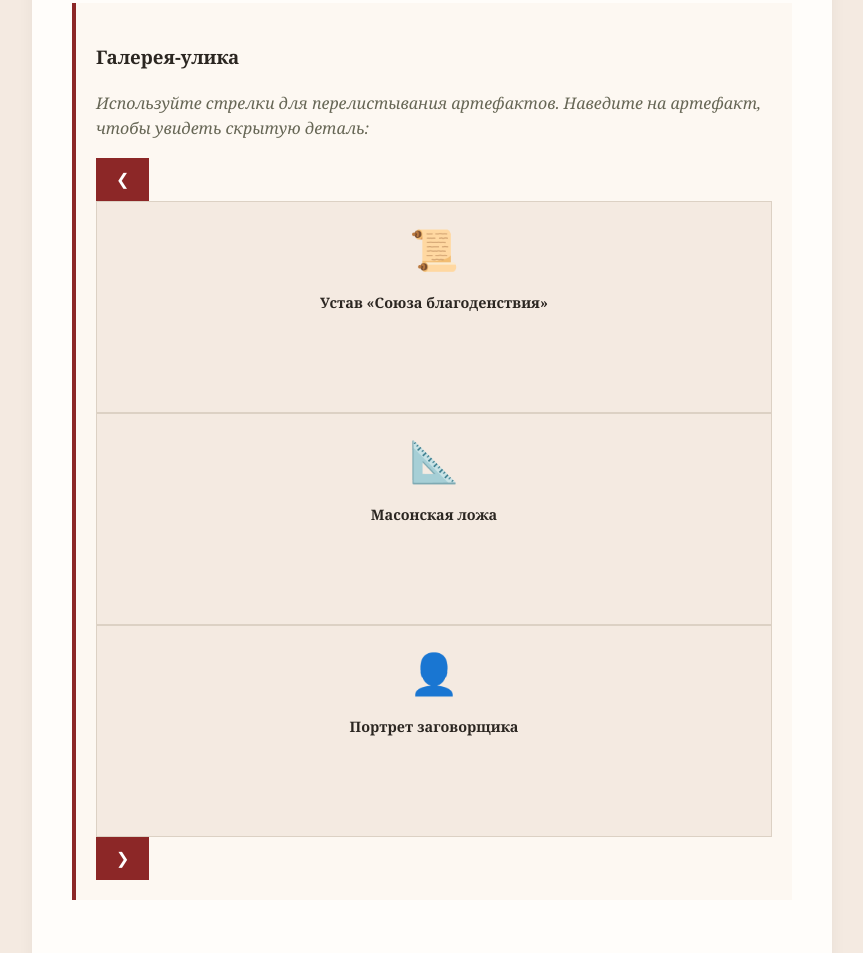
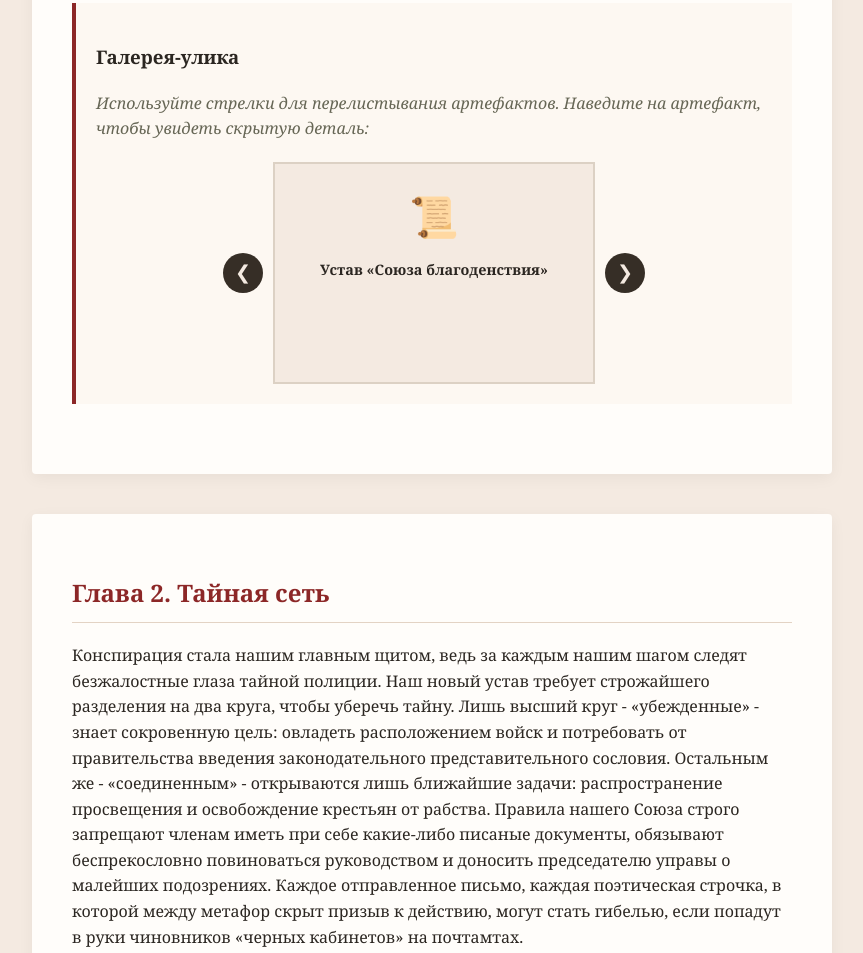
Before and after one commit to JustJarik/history-project-longread, a plain HTML site: page index.html in a window 1280 px wide. Shown: the part 1158-2111 px from the top of the page, without its empty margins (208-1071 px from the left). Drawn offline with Linux system fonts and the light colour scheme.

Commit message:
Update style.css

```diff
--- a/style.css
+++ b/style.css
@@ -36,11 +36,7 @@ h2 { color: #8c2727; border-bottom: 1px solid #e3d3c4; padding-bottom: 10px; }
     margin: 30px 0;
 }
 .instruction { font-style: italic; color: #665; }
-.gallery-grid {
-    display: flex;
-    gap: 15px;
-    margin-top: 20px;
-}
+
 .artifact-card {
     position: relative;
     flex: 1;
@@ -77,3 +73,59 @@ button:hover { background: #661c1c; }
 .outcome-box { background: #e2edd5; border: 1px solid #cbdba8; padding: 15px; margin-bottom: 20px; font-style: italic; }
 .investigator-note { background: #ebdcd0; padding: 20px; border-radius: 4px; font-style: italic; margin: 20px 0; }
 .main-footer { text-align: center; padding: 40px; color: #776e65; font-size: 0.9em; }
+
+.carousel-container {
+    position: relative;
+    display: flex;
+    align-items: center;
+    justify-content: center;
+    margin-top: 20px;
+    gap: 10px;
+}
+
+.carousel-viewport {
+    width: 320px;
+    overflow: hidden;
+    border: 1px solid #dcd1c4;
+    background: #f4eae1;
+}
+
+.carousel-track {
+    display: flex;
+    transition: transform 0.4s ease-in-out;
+}
+
+.carousel-container .artifact-card {
+    flex: 0 0 320px;
+    box-sizing: border-box;
+    height: 220px;
+    background: #f4eae1;
+    position: relative;
+    padding: 20px;
+    text-align: center;
+    cursor: pointer;
+}
+
+.carousel-btn {
+    background: #362e26;
+    color: #f4eae1;
+    border: none;
+    width: 40px;
+    height: 40px;
+    border-radius: 50%;
+    font-size: 1.2em;
+    cursor: pointer;
+    display: flex;
+    align-items: center;
+    justify-content: center;
+    transition: background 0.2s, transform 0.1s;
+    z-index: 10;
+}
+
+.carousel-btn:hover {
+    background: #8c2727;
+}
+
+.carousel-btn:active {
+    transform: scale(0.9);
+}
```
